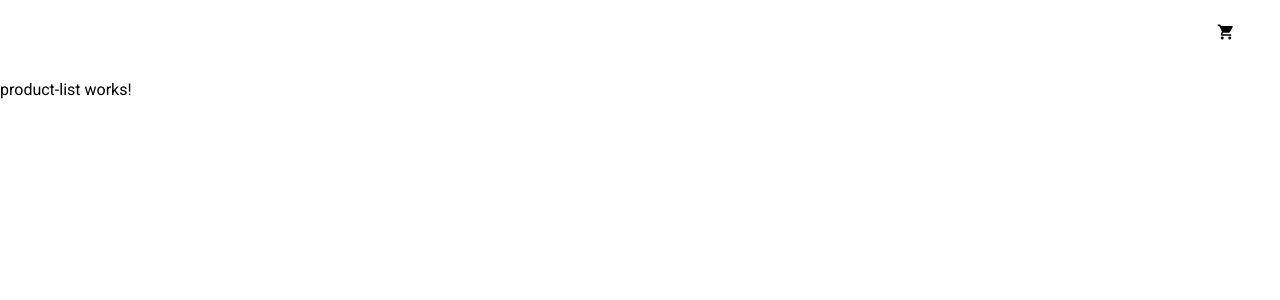
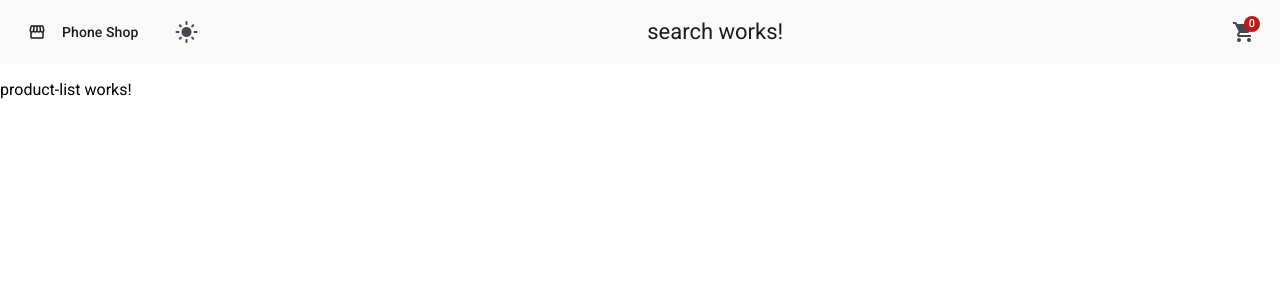
Before and after one commit to JordiKing10/phone-shop, an Angular app: page / in a window 1280 px wide. Shown: the top 300 px of the page. Built offline with nearby package versions, Linux system fonts and the light colour scheme.

Commit message:
Modernize header and add darkMode!

```diff
--- a/src/app/app.component.ts
+++ b/src/app/app.component.ts
@@ -9,5 +9,4 @@ import { CommonModule } from './common/common.module';
   styleUrl: './app.component.scss'
 })
 export class AppComponent {
-  title = 'phone-shop';
 }
--- a/src/app/common/header/header.component.html
+++ b/src/app/common/header/header.component.html
@@ -1,15 +1,29 @@
 <mat-toolbar color="primary">
-  <span class="logo">
-    <a routerLink="/" mat-button>
-      <mat-icon>storefront</mat-icon> Phone Shop
+  <!-- Sección izquierda: Logo y botón de tema -->
+  <div class="toolbar-left">
+    <a routerLink="/" class="logo" mat-button>
+      <mat-icon aria-hidden="false" aria-label="Tienda">storefront</mat-icon>
+      <span class="brand-title">Phone Shop</span>
     </a>
-  </span>
+    <button
+      mat-icon-button
+      (click)="toggleTheme()"
+      aria-label="Cambiar tema"
+      class="dark-mode-btn"
+    >
+      <mat-icon>{{ darkMode ? 'dark_mode' : 'light_mode' }}</mat-icon>
+    </button>
+  </div>
 
-  <span class="spacer"></span>
+  <div class="toolbar-center">
+    <app-search></app-search>
+  </div>
 
-  <nav>
-    <a routerLink="/cart" mat-button>
-      <mat-icon matBadge="{{ cartCount() }}" matBadgeColor="warn">shopping_cart</mat-icon>
+  <div class="toolbar-right">
+    <a routerLink="/cart" mat-icon-button aria-label="Carrito">
+      <mat-icon [matBadge]="cartCount()" matBadgeColor="warn">
+        shopping_cart
+      </mat-icon>
     </a>
-  </nav>
+  </div>
 </mat-toolbar>
--- a/src/app/common/header/header.component.scss
+++ b/src/app/common/header/header.component.scss
@@ -1,17 +1,41 @@
-.spacer {
-  flex: 1;
-}
-
-.logo a {
-  display: flex;
-  align-items: center;
-  text-decoration: none;
-  color: white;
-  font-weight: bold;
-  font-size: 1.2rem;
+:host {
+  display: block;
 }
 
 mat-toolbar {
   display: flex;
   justify-content: space-between;
+  align-items: center;
 }
+
+.toolbar-left {
+  display: flex;
+  align-items: center;
+}
+
+.logo {
+  display: flex;
+  align-items: center;
+  text-decoration: none;
+  color: inherit;
+}
+
+.brand-title {
+  margin-left: 8px;
+  font-weight: 500;
+}
+
+.dark-mode-btn {
+  margin-left: 12px;
+}
+
+.toolbar-center {
+  flex: 1;
+  display: flex;
+  justify-content: center;
+}
+
+.toolbar-right {
+  display: flex;
+  align-items: center;
+}
--- a/src/app/common/header/header.component.ts
+++ b/src/app/common/header/header.component.ts
@@ -1,22 +1,59 @@
-import { Component, signal } from '@angular/core';
+import { Component, Renderer2, signal } from '@angular/core';
 import { RouterModule } from '@angular/router';
 import { CartService } from '../../services/cart.service';
 import { MatToolbarModule } from '@angular/material/toolbar';
 import { MatIconModule } from '@angular/material/icon';
 import { MatBadgeModule } from '@angular/material/badge';
 import { MatButtonModule } from '@angular/material/button';
+import { MatSlideToggleModule } from '@angular/material/slide-toggle';
+import { DEFAULT_DARK_MODE } from '../../config/constants';
+import { SearchComponent } from '../search/search.component';
 
 @Component({
   selector: 'app-header',
   standalone: true,
-  imports: [RouterModule, MatToolbarModule, MatIconModule, MatBadgeModule, MatButtonModule],
+  imports: [
+    RouterModule,
+    MatToolbarModule,
+    MatIconModule,
+    MatBadgeModule,
+    MatButtonModule,
+    MatSlideToggleModule,
+    SearchComponent,
+  ],
   templateUrl: './header.component.html',
-  styleUrl: './header.component.scss'
+  styleUrl: './header.component.scss',
 })
 export class HeaderComponent {
+  darkMode: boolean = DEFAULT_DARK_MODE;
   cartCount = signal(0);
 
-  constructor(private readonly cartService: CartService) {
-    this.cartService.getCartCount().subscribe(count => this.cartCount.set(count));
+  constructor(
+    private readonly renderer: Renderer2,
+    private readonly cartService: CartService
+  ) {
+    this.cartService
+      .getCartCount()
+      .subscribe((count) => this.cartCount.set(count));
+  }
+
+  ngOnInit(): void {
+    this.setTheme(this.darkMode);
+  }
+
+  toggleTheme(): void {
+    this.darkMode = !this.darkMode;
+    this.setTheme(this.darkMode);
+  }
+
+  setTheme(isDark: boolean): void {
+    const htmlElement = document.documentElement;
+    if (isDark) {
+      this.renderer.removeClass(htmlElement, 'light-mode');
+      this.renderer.addClass(htmlElement, 'dark-mode');
+    } else {
+      this.renderer.removeClass(htmlElement, 'dark-mode');
+      this.renderer.addClass(htmlElement, 'light-mode');
+    }
   }
 }
--- a/src/app/config/constants.ts
+++ b/src/app/config/constants.ts
@@ -1,2 +1,3 @@
 export const API_BASE_URL = 'localhost:3000';
 export const CACHE_EXPIRATION = 3600000;
+export const DEFAULT_DARK_MODE = false;
```
